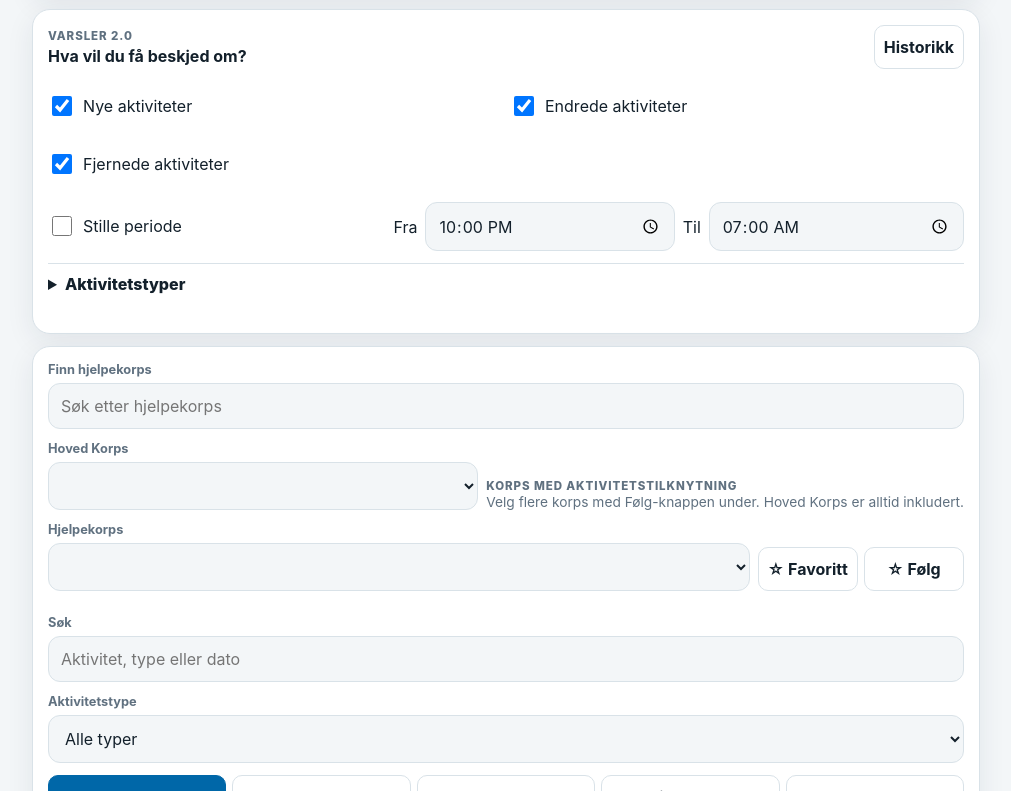
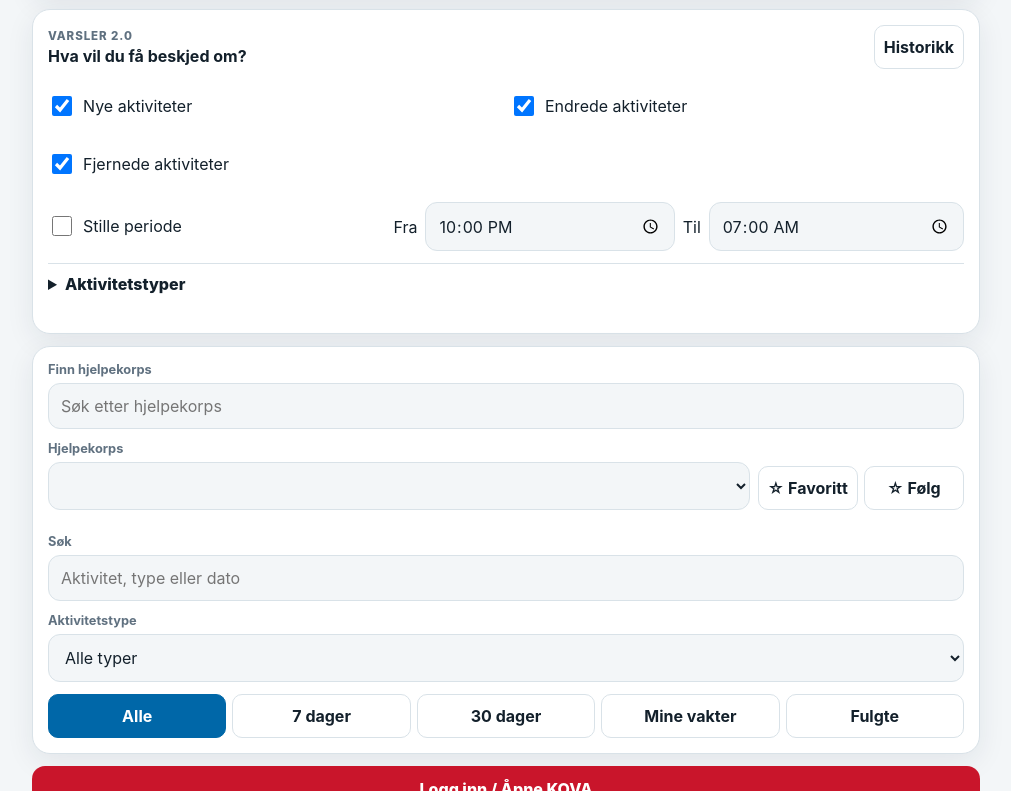
Before and after one commit to Border55-repo/KlarX, a website: page apps/kova/index.html in a window 1280 px wide. Shown: the part 429-1220 px from the top of the page, without its empty margins (134-1145 px from the left). Drawn offline with Linux system fonts and the light colour scheme; no server answers.

Commit message:
Remove primary and activity corps controls

```diff
--- a/apps/kova/index.html
+++ b/apps/kova/index.html
@@ -135,16 +135,6 @@
       </label>
       <div class="org-row">
         <label>
-          <span>Hoved Korps</span>
-          <select id="primaryOrgSelect"></select>
-        </label>
-        <div>
-          <span class="label">Korps med Aktivitetstilknytning</span>
-          <p class="muted">Velg flere korps med Følg-knappen under. Hoved Korps er alltid inkludert.</p>
-        </div>
-      </div>
-      <div class="org-row">
-        <label>
           <span>Hjelpekorps</span>
           <select id="orgSelect"></select>
         </label>
```
